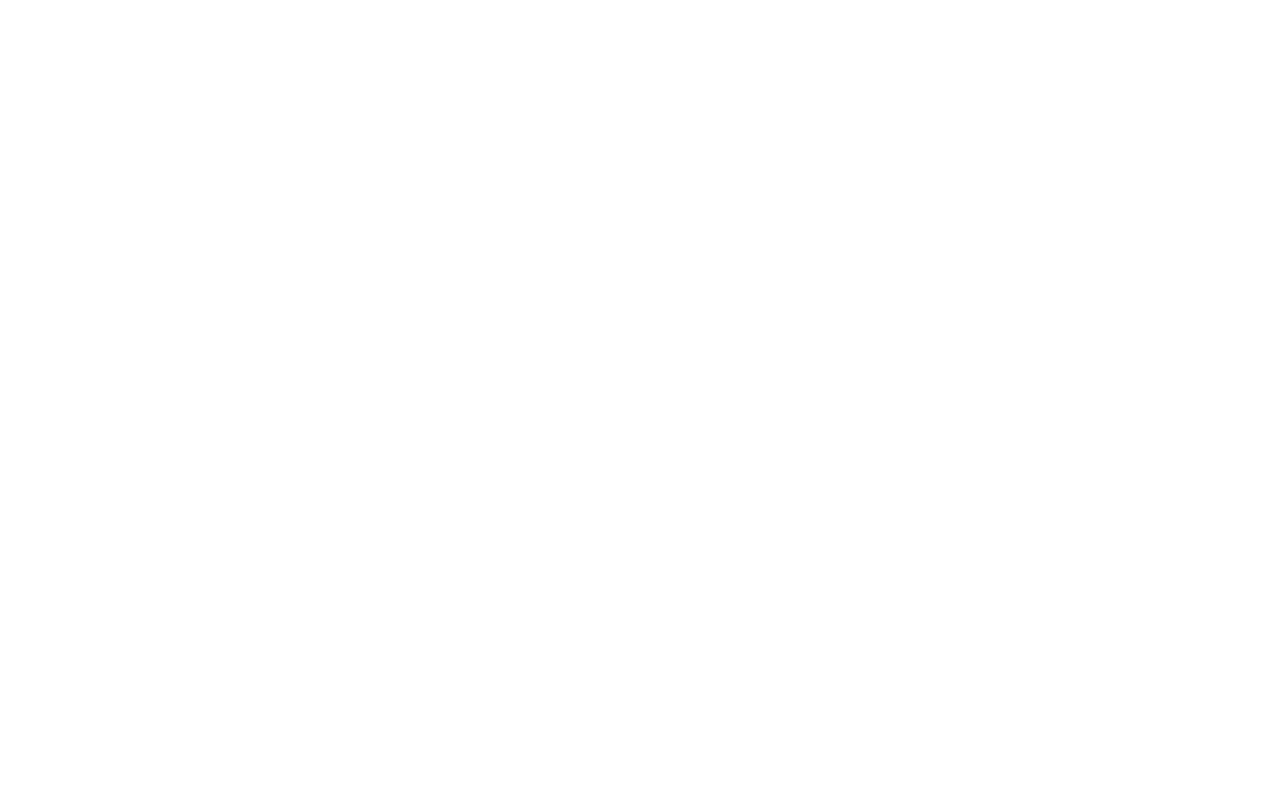
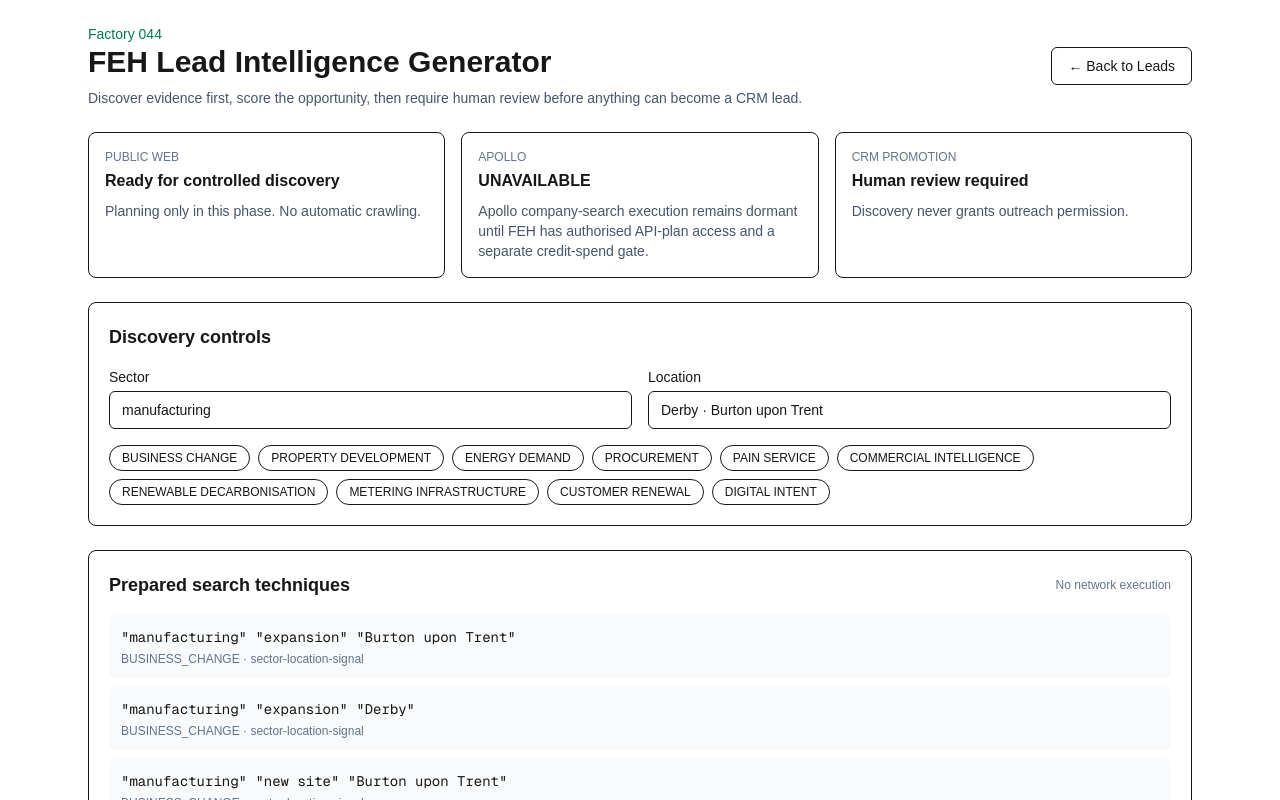
Before and after one commit to dalbirrahala-byte/free-energy-help-ai-os, a Next.js app in the folder frontend/: page /leads/generator in a window 1280 px wide. Before the commit this address had no page. Shown: the top 800 px of the page. Built offline with nearby package versions, Linux system fonts and the light colour scheme.

Commit message:
feat(factory-044): add discovery adapters and lead generator preview

```diff
--- /dev/null
+++ b/frontend/src/app/leads/generator/page.tsx
@@ -0,0 +1,54 @@
+import Link from "next/link";
+
+import { FACTORY_044_SIGNAL_FAMILIES, buildDiscoveryQueries } from "@/lib/lead-discovery/factory044Discovery";
+import { apolloDiscoveryAdapter } from "@/lib/lead-discovery/discoveryAdapters";
+
+const previewQueries = buildDiscoveryQueries({
+  sector: "manufacturing",
+  locations: ["Derby", "Burton upon Trent"],
+  signalFamilies: ["BUSINESS_CHANGE", "PROPERTY_DEVELOPMENT", "ENERGY_DEMAND"],
+});
+
+export default function LeadGeneratorPage() {
+  const apollo = apolloDiscoveryAdapter.plan({ locations: [], signalFamilies: [] });
+
+  return (
+    <main className="mx-auto max-w-6xl space-y-6 p-6">
+      <div className="flex items-center justify-between gap-4">
+        <div>
+          <p className="text-sm font-medium text-emerald-700">Factory 044</p>
+          <h1 className="text-3xl font-semibold">FEH Lead Intelligence Generator</h1>
+          <p className="mt-2 max-w-3xl text-sm text-slate-600">
+            Discover evidence first, score the opportunity, then require human review before anything can become a CRM lead.
+          </p>
+        </div>
+        <Link href="/leads" className="rounded-md border px-4 py-2 text-sm font-medium">← Back to Leads</Link>
+      </div>
+
+      <section className="grid gap-4 md:grid-cols-3">
+        <div className="rounded-lg border p-4"><p className="text-xs uppercase text-slate-500">Public web</p><p className="mt-1 font-semibold">Ready for controlled discovery</p><p className="mt-2 text-sm text-slate-600">Planning only in this phase. No automatic crawling.</p></div>
+        <div className="rounded-lg border p-4"><p className="text-xs uppercase text-slate-500">Apollo</p><p className="mt-1 font-semibold">{apollo.status}</p><p className="mt-2 text-sm text-slate-600">{apollo.reason}</p></div>
+        <div className="rounded-lg border p-4"><p className="text-xs uppercase text-slate-500">CRM promotion</p><p className="mt-1 font-semibold">Human review required</p><p className="mt-2 text-sm text-slate-600">Discovery never grants outreach permission.</p></div>
+      </section>
+
+      <section className="rounded-lg border p-5">
+        <h2 className="text-lg font-semibold">Discovery controls</h2>
+        <div className="mt-4 grid gap-4 md:grid-cols-2">
+          <label className="text-sm">Sector<input readOnly value="manufacturing" className="mt-1 w-full rounded-md border px-3 py-2" /></label>
+          <label className="text-sm">Location<input readOnly value="Derby · Burton upon Trent" className="mt-1 w-full rounded-md border px-3 py-2" /></label>
+        </div>
+        <div className="mt-4 flex flex-wrap gap-2">{FACTORY_044_SIGNAL_FAMILIES.map((family) => <span key={family} className="rounded-full border px-3 py-1 text-xs">{family.replaceAll("_", " ")}</span>)}</div>
+      </section>
+
+      <section className="rounded-lg border p-5">
+        <div className="flex items-center justify-between"><h2 className="text-lg font-semibold">Prepared search techniques</h2><span className="text-xs text-slate-500">No network execution</span></div>
+        <div className="mt-4 space-y-2">{previewQueries.slice(0, 9).map((item) => <div key={`${item.signalFamily}:${item.query}`} className="rounded-md bg-slate-50 p-3"><p className="font-mono text-sm">{item.query}</p><p className="mt-1 text-xs text-slate-500">{item.signalFamily} · {item.technique}</p></div>)}</div>
+      </section>
+
+      <section className="rounded-lg border border-amber-200 bg-amber-50 p-5">
+        <h2 className="font-semibold">Promotion boundary</h2>
+        <p className="mt-2 text-sm">A future Promote to Lead control will remain disabled until evidence has been reviewed. Phase 2 performs no CRM write and no outreach.</p>
+      </section>
+    </main>
+  );
+}
--- /dev/null
+++ b/frontend/src/lib/lead-discovery/discoveryAdapters.ts
@@ -0,0 +1,70 @@
+import type { DiscoveryRequest, PlannedDiscoveryQuery, PublicWebEvidence } from "./factory044Discovery.ts";
+import { buildDiscoveryQueries } from "./factory044Discovery.ts";
+
+export type DiscoveryProvider = "PUBLIC_WEB" | "APOLLO";
+export type DiscoveryAdapterStatus = "READY" | "UNAVAILABLE";
+
+export type DiscoveryAdapterPlan = Readonly<{
+  provider: DiscoveryProvider;
+  status: DiscoveryAdapterStatus;
+  reason: string;
+  queries: readonly PlannedDiscoveryQuery[];
+  executionPerformed: false;
+  creditsConsumed: 0;
+}>;
+
+export interface DiscoveryAdapter {
+  readonly provider: DiscoveryProvider;
+  plan(request: DiscoveryRequest): DiscoveryAdapterPlan;
+}
+
+export const publicWebDiscoveryAdapter: DiscoveryAdapter = {
+  provider: "PUBLIC_WEB",
+  plan(request) {
+    return {
+      provider: "PUBLIC_WEB",
+      status: "READY",
+      reason: "Queries are prepared for controlled public-web discovery; this adapter does not execute network requests.",
+      queries: buildDiscoveryQueries(request),
+      executionPerformed: false,
+      creditsConsumed: 0,
+    };
+  },
+};
+
+export const apolloDiscoveryAdapter: DiscoveryAdapter = {
+  provider: "APOLLO",
+  plan() {
+    return {
+      provider: "APOLLO",
+      status: "UNAVAILABLE",
+      reason: "Apollo company-search execution remains dormant until FEH has authorised API-plan access and a separate credit-spend gate.",
+      queries: [],
+      executionPerformed: false,
+      creditsConsumed: 0,
+    };
+  },
+};
+
+export type LeadPromotionCandidate = Readonly<{
+  companyName: string;
+  domain: string | null;
+  evidence: readonly PublicWebEvidence[];
+  promotionStatus: "REVIEW_REQUIRED";
+  crmWritePerformed: false;
+  outreachPermissionGranted: false;
+}>;
+
+export function prepareLeadPromotionCandidate(evidence: readonly PublicWebEvidence[]): LeadPromotionCandidate | null {
+  if (evidence.length === 0) return null;
+  const companyName = evidence[0]?.candidateName?.trim();
+  if (!companyName) return null;
+  return {
+    companyName,
+    domain: evidence[0]?.candidateDomain?.trim() || null,
+    evidence: [...evidence],
+    promotionStatus: "REVIEW_REQUIRED",
+    crmWritePerformed: false,
+    outreachPermissionGranted: false,
+  };
+}
```
Also changed, not shown: 1 other file (tests, documents, lock files or other folders).
